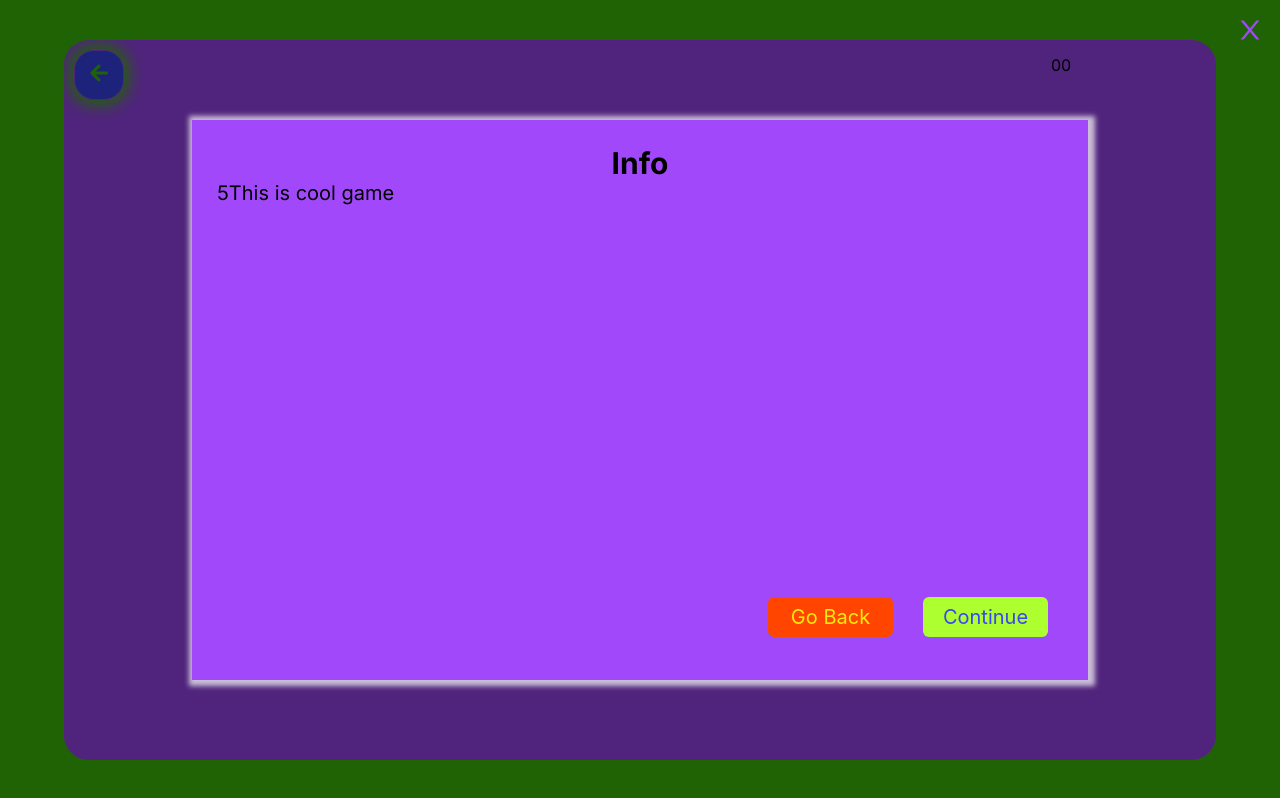
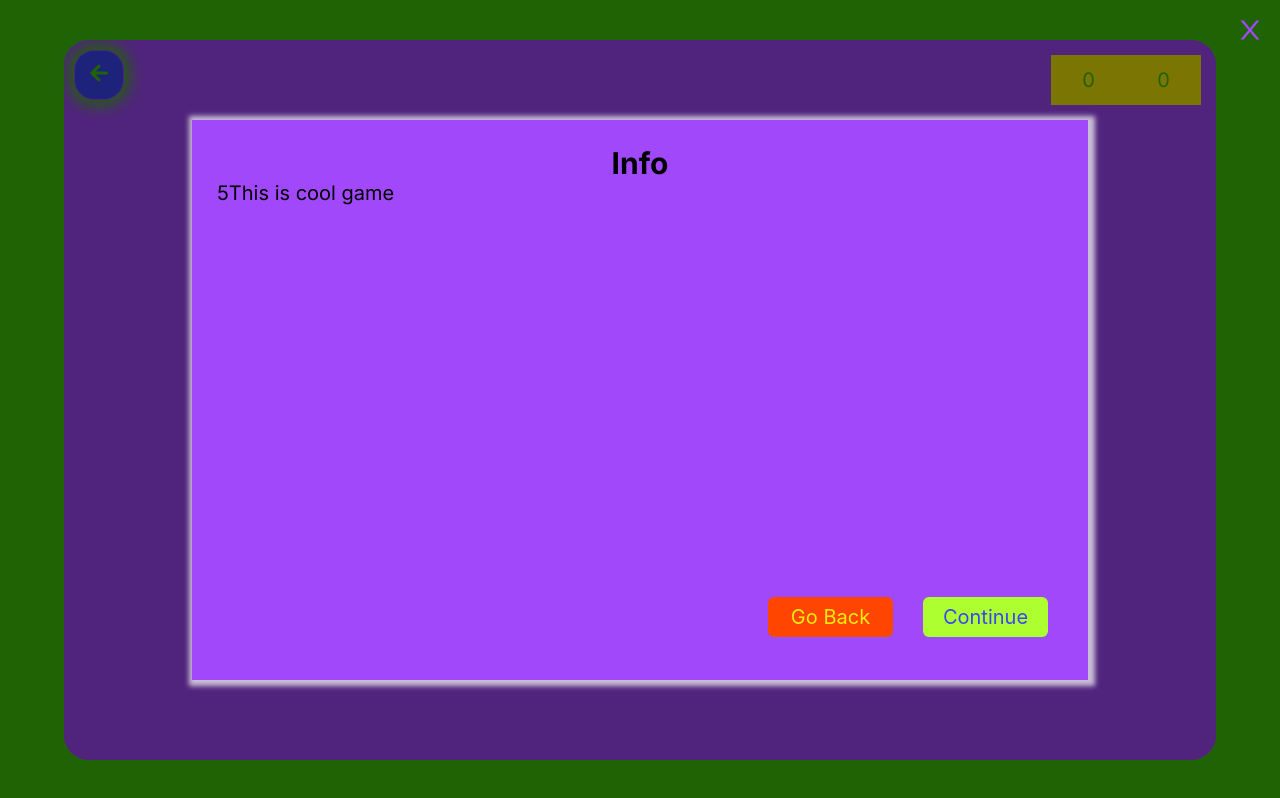
Before and after one commit to Arman2409/DeStress, a Next.js app in the folder client/: page /roshambo in a window 1280 px wide. Built offline with nearby package versions, Linux system fonts and the light colour scheme.

Commit message:
Score animation added

```diff
--- a/client/src/app/roshambo/components/Score/Score.tsx
+++ b/client/src/app/roshambo/components/Score/Score.tsx
@@ -1,34 +1,24 @@
-import { useContext, useLayoutEffect, useRef } from "react";
+import { useContext } from "react";
+
 import styles from "../../../../styles/roshambo/components/Score/Score.module.scss"
 import { RoshamboContext } from "../../page";
+import AnimatingScores from "./components/AnimatingScores/AnimatingScores";
 
 const Score = () => {
-  const { opponentScore, userScore, result } = useContext(RoshamboContext);
-  const scoreMain = useRef<any>();
+  const { opponentScore, userScore, result, opponentJest, chosenJest } = useContext(RoshamboContext);
 
-  useLayoutEffect(() => {
-    if (result == "draw") return;
-    const newScoreNumber = document.createElement("p");
-    newScoreNumber.setAttribute("class", styles.new_score_number);
-
-    if (result === "win") {
-      newScoreNumber.innerHTML = String(userScore);
-      newScoreNumber.style.left = "5px";
-    }
-    if (result === "lose") {
-      newScoreNumber.innerHTML = String(opponentScore);
-      newScoreNumber.style.left = "10px";
-    }
-    scoreMain.current.appendChild(newScoreNumber);
-  }, [result, userScore, opponentScore])
+  const shouldAnimateLeft = opponentJest && chosenJest && result === "win";
+  const shouldAnimateRight = opponentJest && chosenJest && result === "lose";
 
   return (
-    <div className={styles.score_main} ref={scoreMain}>
-      <div className={styles.user_score}>
-        <p>{userScore}</p>
+    <div className={styles.score_main} >
+      <div className={styles.score_cont}>
+        {shouldAnimateLeft ? <AnimatingScores score={userScore} />
+          : <p>{userScore}</p>}
       </div>
-      <div className={styles.opponent_score}>
-        <p>{opponentScore}</p>
+      <div className={styles.score_cont}>
+        {shouldAnimateRight ? <AnimatingScores score={opponentScore} />
+         : <p>{opponentScore}</p>}
       </div>
     </div>
   )
--- /dev/null
+++ b/client/src/app/roshambo/components/Score/components/AnimatingScores/AnimatingScores.tsx
@@ -0,0 +1,28 @@
+import {motion} from "framer-motion"
+
+import styles from "../../../../../../styles/roshambo/components/Score/components/AnimatingScores.module.scss"
+import type { AnimatingScoresProps } from "../../../../../../types/propTypes";
+import { getVariants } from "./utils/variants"
+
+const AnimatingScores = ({score}:AnimatingScoresProps) => (
+    <>
+          <motion.p
+            variants={getVariants(true)}
+            className={styles.animation_text}
+            initial="initial"
+            animate="animate"
+          >
+            {score}
+          </motion.p>
+          <motion.p
+            variants={getVariants(false)}
+            className={styles.animation_text}
+            initial="initial"
+            animate="animate"
+          >
+            {score - 1}
+          </motion.p>
+        </>
+)
+
+export default AnimatingScores;
--- /dev/null
+++ b/client/src/app/roshambo/components/Score/components/AnimatingScores/utils/variants.ts
@@ -0,0 +1,13 @@
+import { Variants } from "framer-motion";
+
+export const getVariants = (fromTop: boolean): Variants => ({
+    initial: {
+        top:  fromTop ? "-70px" : "12px",
+    },
+    animate: {
+        top: fromTop ? "12px" : "70px",
+        transition: {
+            duration: 1
+        }
+    }
+})
--- a/client/src/app/roshambo/page.tsx
+++ b/client/src/app/roshambo/page.tsx
@@ -51,13 +51,13 @@ const Roshambo = () => {
             const gameStatus = defineGameStatus(chosenJest, opponentJest);
             setResult(gameStatus || "draw");
             if (gameStatus === "win") {
-                setUserScore(curr => curr + 1)
+                setUserScore(curr => curr + 1);
             }
             if (gameStatus === "lose") {
-                setOpponentScore(curr => curr + 1)
+                setOpponentScore(curr => curr + 1);
             }
         }
-    }, [chosenJest, opponentJest])
+    }, [chosenJest, opponentJest, setOpponentScore, setResult, setUserScore])
 
     return (
         <RoshamboContext.Provider value={{
--- a/client/src/styles/roshambo/components/Score/Score.module.scss
+++ b/client/src/styles/roshambo/components/Score/Score.module.scss
@@ -5,18 +5,19 @@
   position: absolute;
   top: 15px;
   right: 15px;
-  background-color: $color3;
+  background-color: $color4;
   display: flex;
   height: 50px;
   width: 150px;
+  overflow: hidden
 }
 
 .score_cont {
+  @extend .centered;
+
+  position: relative;
   width: 50%;
   height: 100%;
+  font-size: 20px;
+  color: $color1;
 }
-
-.new_score_number {
-  position: absolute;
-  top: -5px;
-}
--- /dev/null
+++ b/client/src/styles/roshambo/components/Score/components/AnimatingScores.module.scss
@@ -0,0 +1,3 @@
+.animation_text {
+    position:absolute;
+}
--- a/client/src/styles/roshambo/components/Summary/Summary.module.scss
+++ b/client/src/styles/roshambo/components/Summary/Summary.module.scss
@@ -9,6 +9,7 @@
 .summary_demo {
   @extend .absolute_background;
   @extend .demo;
+  opacity: 0.2;
 }
 
 .summary_content {
--- a/client/src/types/propTypes.ts
+++ b/client/src/types/propTypes.ts
@@ -27,3 +27,7 @@ export type BackButtonProps = {
     extraStyles?: any
     action?: any
 }
+
+export type AnimatingScoresProps = {
+    score: number
+}
```
